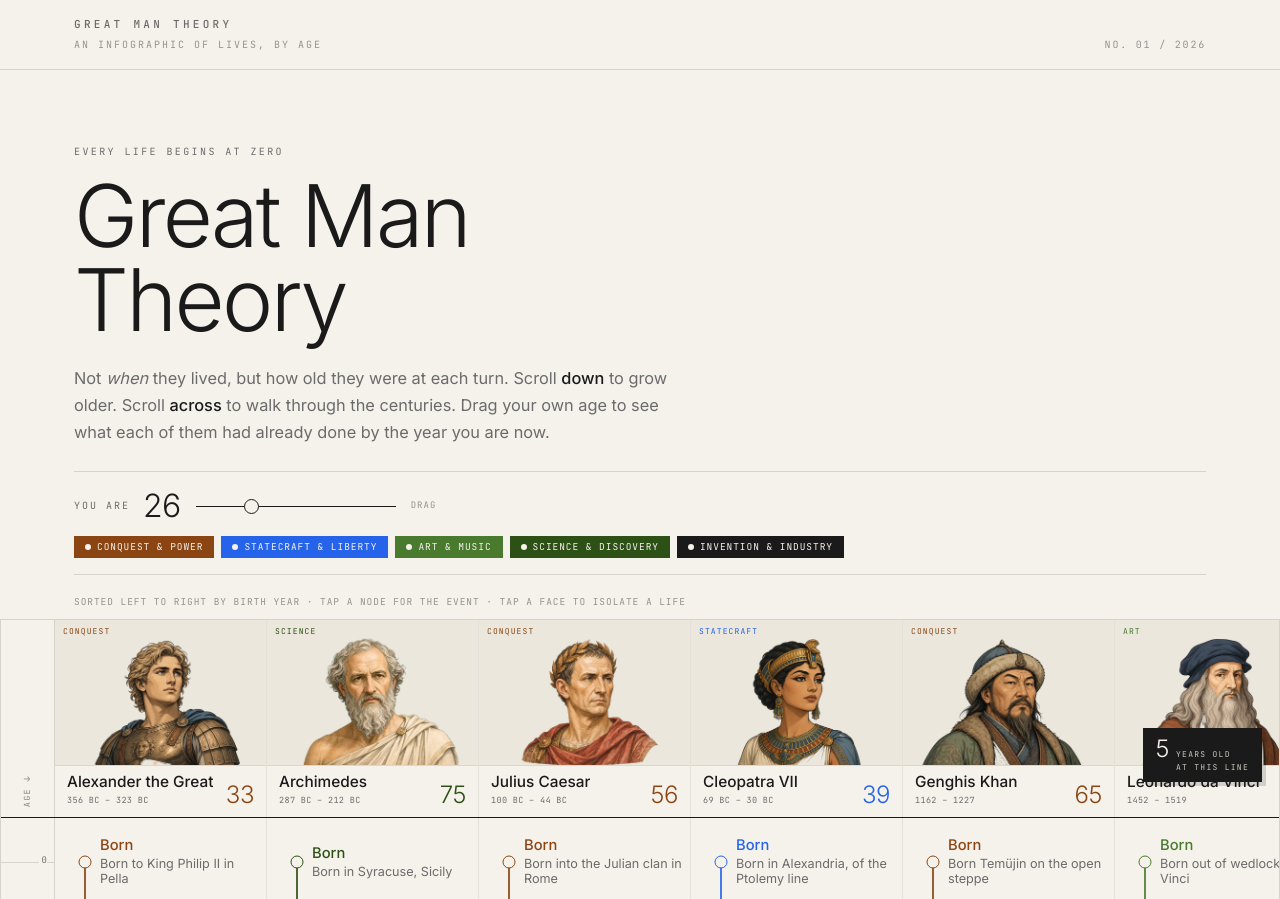
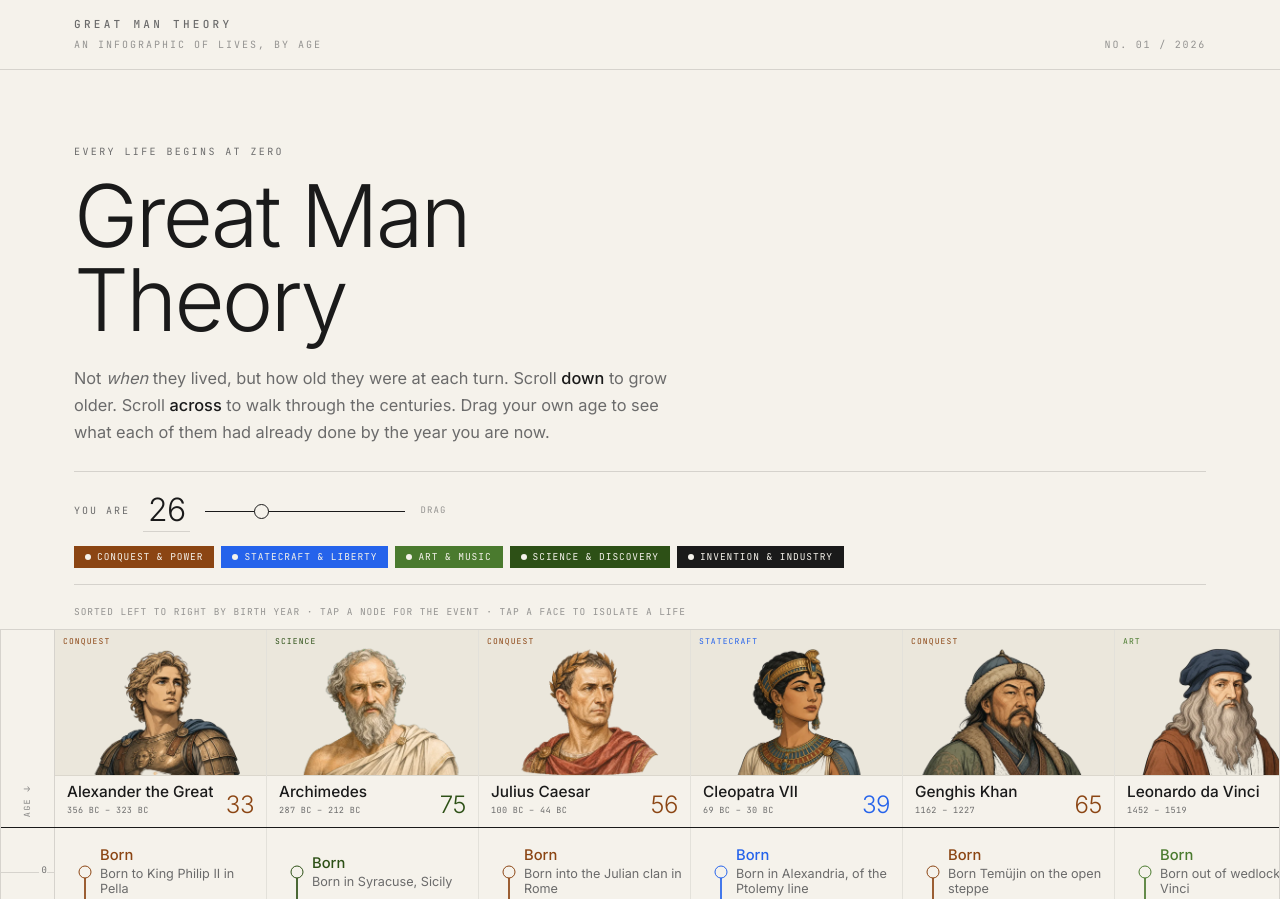
Before and after one commit to djmango/great-man-theory, a website: page index.html in a window 1280 px wide. Shown: the top 899 px of the page. Drawn offline with Linux system fonts and the light colour scheme; animation ran at ten frames a second.

Commit message:
Add dark mode and new timeline figures
Add system-theme dark mode, editable age input, Warner Brothers and Alexander Hamilton entries, and refreshed portraits while removing fallback initials behind images.

```diff
--- a/app.js
+++ b/app.js
@@ -265,6 +265,21 @@ var P = [
     { a: 64, y: "1800", t: "Retires wealthy as his patents expire" },
     { a: 83, y: "1819", t: "Dies near Birmingham; the watt is later named for him", death: 1 }
   ] },
+  { n: "Alexander Hamilton", s: "Alexander Hamilton", slug: "hamilton", d: "state", b: 1755, x: 1804, place: "Nevis & New York, USA", wiki: "https://en.wikipedia.org/wiki/Alexander_Hamilton", ev: [
+    { a: 0, y: "c.1755", t: "Born out of wedlock in the Caribbean" },
+    { a: 10, y: "1765", t: "His father leaves the family; hardship shapes his ambition" },
+    { a: 12, y: "1767", t: "His mother dies, leaving him an orphan" },
+    { a: 17, y: "1772", t: "Writes a hurricane account that helps send him to America", big: 1 },
+    { a: 18, y: "1773", t: "Enrolls at King's College in New York" },
+    { a: 20, y: "1775", t: "Writes revolutionary pamphlets and joins a militia company" },
+    { a: 22, y: "1777", t: "Becomes George Washington's aide-de-camp", big: 1 },
+    { a: 26, y: "1781", t: "Leads a charge at Yorktown as the war is won", big: 1 },
+    { a: 32, y: "1787", t: "Argues for a stronger union at the Constitutional Convention" },
+    { a: 33, y: "1788", t: "Helps write The Federalist Papers", big: 1 },
+    { a: 34, y: "1789", t: "Becomes the first US secretary of the treasury", big: 1 },
+    { a: 36, y: "1791", t: "Creates the First Bank of the United States" },
+    { a: 49, y: "1804", t: "Killed in a duel with Aaron Burr", death: 1 }
+  ] },
   { n: "Michael Faraday", s: "Michael Faraday", slug: "faraday", d: "science", b: 1791, x: 1867, place: "London, England", wiki: "https://en.wikipedia.org/wiki/Michael_Faraday", ev: [
     { a: 0, y: "1791", t: "Born poor in south London" },
     { a: 13, y: "1804", t: "Works as a newspaper delivery boy to help the family" },
@@ -415,6 +430,20 @@ var P = [
     { a: 38, y: "1912", t: "His wireless helps save Titanic survivors" },
     { a: 49, y: "1923", t: "Pioneers shortwave and beam radio" },
     { a: 63, y: "1937", t: "Dies in Rome; stations fall silent", death: 1 }
+  ] },
+  { n: "Warner Brothers", s: "Warner Brothers", slug: "warner-brothers", d: "art", b: 1881, x: 1978, place: "Youngstown & Hollywood, USA", wiki: "https://en.wikipedia.org/wiki/Warner_Bros.", ev: [
+    { a: 0, y: "1881", t: "Harry Warner is born in Poland; Albert, Sam, and Jack follow later" },
+    { a: 11, y: "1892", t: "Jack, the youngest brother, is born in Ontario" },
+    { a: 22, y: "1903", t: "The brothers buy a projector and begin showing films" },
+    { a: 23, y: "1904", t: "Open an early nickelodeon in Pennsylvania" },
+    { a: 42, y: "1923", t: "Found Warner Bros. Pictures in Hollywood", big: 1 },
+    { a: 45, y: "1926", t: "Invest in Vitaphone sound-on-disc technology" },
+    { a: 46, y: "1927", t: "The Jazz Singer makes talking pictures impossible to ignore", big: 1 },
+    { a: 46, y: "1927", t: "Sam Warner dies just before the sound breakthrough" },
+    { a: 59, y: "1940", t: "The studio helps define animated shorts with Bugs Bunny" },
+    { a: 67, y: "1948", t: "The Paramount decision breaks the old studio system" },
+    { a: 85, y: "1966", t: "Jack Warner sells his controlling stake in the studio" },
+    { a: 97, y: "1978", t: "Jack Warner dies, the last of the founding brothers", death: 1 }
   ] },
   { n: "Wright Brothers", s: "Wright Brothers", slug: "wright", d: "invent", b: 1867, x: 1912, place: "Dayton, Ohio", wiki: "https://en.wikipedia.org/wiki/Wright_brothers", ev: [
     { a: 0, y: "1867", t: "Wilbur is born in Indiana; Orville follows in 1871" },
@@ -731,14 +760,12 @@ function build() {
   }
   data.forEach((p, idx) => {
     const dm = DOMAINS[p.d], fa = finalAge(p), living = p.x == null;
-    const initials = p.s.replace(/[^A-Za-z ]/g, "").split(" ").filter(Boolean).slice(0, 2).map((w) => w[0]).join("");
     const ph = document.createElement("div");
     ph.className = "phead";
     ph.style.setProperty("--clr", `var(${dm.v})`);
     ph.dataset.i = String(idx);
     ph.innerHTML = `
       <div class="pf">
-        <span class="mono">${initials}</span>
         <img src="images/portraits/${p.slug}.webp" alt="${esc(p.s)}" loading="lazy"
              onload="this.style.opacity=1" onerror="this.remove()">
         <span class="tag">${esc(dm.label.split(" ")[0])}</span>
@@ -846,13 +873,17 @@ function toggleSelect(idx) {
   head.querySelectorAll(".phead").forEach((e) => e.classList.toggle("sel", Number(e.dataset.i) === idx));
   cols.querySelectorAll(".col").forEach((e) => e.classList.toggle("sel", Number(e.dataset.i) === idx));
 }
+function clampAge(value) {
+  return Math.max(0, Math.min(AMAX, Math.round(value)));
+}
 function positionYou(age) {
-  const yl = byId("youline"), yt = byId("youtag");
-  const y = TOP + age * PPY;
+  const next = clampAge(Number.isFinite(age) ? age : 0), yl = byId("youline"), yt = byId("youtag");
+  const y = TOP + next * PPY;
   yl.style.top = y + "px";
   yt.style.top = y + "px";
-  byId("youAge").textContent = String(age);
-  byId("youtagN").textContent = String(age);
+  byId("youAge").value = String(next);
+  byId("youSlider").value = String(next);
+  byId("youtagN").textContent = String(next);
 }
 function applyFilter() {
   data.forEach((p, idx) => {
@@ -933,8 +964,6 @@ function hideTip() {
 tip.addEventListener("mouseenter", cancelHide);
 tip.addEventListener("mouseleave", hideTip);
 var scrollEl = byId("scroll");
-var agecursor = byId("agecursor");
-var acN = byId("acN");
 var footerEl = document.querySelector("footer");
 var ticking = false;
 function onBoardScroll() {
@@ -943,16 +972,9 @@ function onBoardScroll() {
     return;
   ticking = true;
   requestAnimationFrame(() => {
-    const headH = parseFloat(getComputedStyle(document.documentElement).getPropertyValue("--headH")) || 198;
-    const age = Math.round((scrollEl.scrollTop + headH - TOP) / PPY);
     const max = scrollEl.scrollHeight - scrollEl.clientHeight;
     const atBottom = max > 40 && max - scrollEl.scrollTop < 64;
     footerEl?.classList.toggle("show", atBottom);
-    if (!atBottom && age >= 0 && age <= AMAX) {
-      acN.textContent = String(age);
-      agecursor.style.display = "flex";
-    } else
-      agecursor.style.display = "none";
     ticking = false;
   });
 }
@@ -974,6 +996,13 @@ function rebuild() {
   }
 }
 byId("youSlider").addEventListener("input", (e) => positionYou(+e.currentTarget.value));
+byId("youAge").addEventListener("input", (e) => {
+  const raw = e.currentTarget.value;
+  if (raw === "")
+    return;
+  positionYou(+raw);
+});
+byId("youAge").addEventListener("blur", (e) => positionYou(+e.currentTarget.value));
 window.addEventListener("resize", () => {
   const o = PPY;
   readVars();
--- a/index.html
+++ b/index.html
@@ -5,7 +5,8 @@
 <meta name="viewport" content="width=device-width, initial-scale=1.0, maximum-scale=5.0">
 <title>Great Man Theory</title>
 <meta name="description" content="History's great lives, every one starting at zero. Scroll down to grow older, across to walk the centuries, and see what each of them had done by your age.">
-<meta name="theme-color" content="#f5f2eb">
+<meta name="theme-color" content="#f5f2eb" media="(prefers-color-scheme: light)">
+<meta name="theme-color" content="#14130f" media="(prefers-color-scheme: dark)">
 <meta property="og:title" content="Great Man Theory">
 <meta property="og:description" content="An infographic of history's great lives, measured by age.">
 <meta property="og:type" content="website">
@@ -15,11 +16,13 @@
 <link href="https://fonts.googleapis.com/css2?family=Inter:wght@300;400;500;600&family=JetBrains+Mono:wght@400;500&display=swap" rel="stylesheet">
 <style>
   :root{
+    color-scheme:light dark;
     /* palette: matched to the Plant Care Guide */
     --paper:#f5f2eb; --paper-dark:#ebe7dc;
     --ink:#1a1a1a; --ink-light:#6b6b6b;
     --botanical:#2d5016; --botanical-light:#4a7a2e; --terra:#8b4513; --water:#2563eb;
     --line:rgba(26,26,26,.14); --line-soft:rgba(26,26,26,.08);
+    --shadow:rgba(26,26,26,.12); --shadow-strong:rgba(26,26,26,.16); --youline:rgba(26,26,26,.7);
 
     /* domains drawn only from the plant palette */
     --d-power:var(--terra); --d-state:var(--water); --d-science:var(--botanical); --d-art:var(--botanical-light); --d-invent:var(--ink);
@@ -27,6 +30,15 @@
     --axisW:54px; --colW:212px; --ppy:30px; --headH:198px; --topInset:44px; --pad:24px;
     --sans:"Inter",system-ui,sans-serif;
     --mono:"JetBrains Mono",ui-monospace,monospace;
+  }
+  @media (prefers-color-scheme:dark){
+    :root{
+      --paper:#14130f; --paper-dark:#1f1c16;
+      --ink:#f2eadc; --ink-light:#b8afa1;
+      --botanical:#8bbf62; --botanical-light:#a4c978; --terra:#d18a4b; --water:#8bb6ff;
+      --line:rgba(242,234,220,.18); --line-soft:rgba(242,234,220,.09);
+      --shadow:rgba(0,0,0,.35); --shadow-strong:rgba(0,0,0,.45); --youline:rgba(242,234,220,.72);
+    }
   }
   *{ box-sizing:border-box; }
   html{ overflow-x:hidden; }
@@ -58,7 +70,10 @@
   .ctl{ display:flex; flex-wrap:wrap; align-items:center; gap:14px 26px; padding:18px 0 16px; border-top:1px solid var(--line); border-bottom:1px solid var(--line); }
   .youbox{ display:flex; align-items:center; gap:13px; }
   .youbox .lab{ font-family:var(--mono); font-size:10px; letter-spacing:.2em; text-transform:uppercase; color:var(--ink-light); }
-  .youbox .age{ font-weight:300; font-size:2rem; line-height:1; min-width:1.6ch; text-align:center; letter-spacing:-.02em; }
+  .youbox .age{ width:2.4ch; padding:0 0 2px; border:0; border-bottom:1px solid var(--line); border-radius:0; background:transparent; color:var(--ink); font:inherit; font-weight:300; font-size:2rem; line-height:1; text-align:center; letter-spacing:-.02em; }
+  .youbox .age:focus{ outline:1px solid var(--ink); outline-offset:3px; }
+  .youbox .age::-webkit-outer-spin-button,.youbox .age::-webkit-inner-spin-button{ -webkit-appearance:none; margin:0; }
+  .youbox .age[type=number]{ appearance:textfield; -moz-appearance:textfield; }
   .youbox input[type=range]{ -webkit-appearance:none; appearance:none; width:200px; height:1px; background:var(--ink); outline:none; cursor:pointer; }
   .youbox input[type=range]::-webkit-slider-thumb{ -webkit-appearance:none; appearance:none; width:15px; height:15px; border-radius:50%; background:var(--paper); border:1.5px solid var(--ink); cursor:pointer; }
   .youbox input[type=range]::-moz-range-thumb{ width:15px; height:15px; border-radius:50%; background:var(--paper); border:1.5px solid var(--ink); cursor:pointer; }
@@ -91,7 +106,6 @@
   .pf{ position:relative; flex:1 1 auto; min-height:0; background:var(--paper-dark); overflow:hidden; border-bottom:1px solid var(--line-soft); }
   .pf img{ position:absolute; inset:0; width:100%; height:100%; object-fit:contain; object-position:bottom center; padding:6px 10px 0; transition:transform .5s ease; }
   .phead:hover .pf img{ transform:scale(1.04); }
-  .pf .mono{ position:absolute; inset:0; display:flex; align-items:center; justify-content:center; font-weight:300; font-size:2.4rem; color:var(--clr); letter-spacing:-.02em; }
   .pf .tag{ position:absolute; left:0; top:0; padding:5px 8px; font-family:var(--mono); font-size:8px; letter-spacing:.14em; text-transform:uppercase; color:var(--clr); }
   .pfoot{ padding:8px 12px 10px; display:flex; align-items:flex-end; gap:8px; }
   .pfoot .txt{ min-width:0; }
@@ -135,18 +149,13 @@
   .ev.major .card .t{ -webkit-line-clamp:3; color:var(--ink); }
 
   /* YOU line */
-  .youline{ position:absolute; left:var(--axisW); right:0; z-index:1; border-top:1.5px dashed rgba(26,26,26,.7); pointer-events:none; }
+  .youline{ position:absolute; left:var(--axisW); right:0; z-index:1; border-top:1.5px dashed var(--youline); pointer-events:none; }
   .youtag{ position:absolute; left:0; z-index:25; display:inline-flex; width:var(--axisW); min-height:31px; flex-direction:column; align-items:center; justify-content:center; gap:1px; transform:translateY(-50%); background:var(--ink); color:var(--paper); font-family:var(--mono); font-size:7px; line-height:1; letter-spacing:.14em; text-transform:uppercase; white-space:nowrap; pointer-events:none; }
   .youtag b{ font-family:var(--sans); font-weight:500; font-size:.92rem; letter-spacing:0; text-transform:none; }
   .youtag i{ font-style:normal; opacity:.72; }
 
-  /* live age cursor */
-  .agecursor{ position:fixed; right:18px; bottom:18px; z-index:60; background:var(--ink); color:var(--paper); padding:9px 13px; display:none; align-items:baseline; gap:7px; box-shadow:4px 4px 0 rgba(26,26,26,.16); }
-  .agecursor .n{ font-weight:300; font-size:1.5rem; line-height:1; letter-spacing:-.02em; }
-  .agecursor .l{ font-family:var(--mono); font-size:8px; letter-spacing:.16em; text-transform:uppercase; opacity:.8; }
-
   /* tooltip */
-  #tip{ position:fixed; z-index:90; display:none; max-width:min(300px,86vw); background:var(--paper); border:1px solid var(--ink); box-shadow:6px 6px 0 rgba(26,26,26,.12); padding:13px 15px; }
+  #tip{ position:fixed; z-index:90; display:none; max-width:min(300px,86vw); background:var(--paper); border:1px solid var(--ink); box-shadow:6px 6px 0 var(--shadow); padding:13px 15px; }
   #tip .tn{ font-weight:600; font-size:1.04rem; line-height:1.05; }
   #tip .ts{ font-family:var(--mono); font-size:8.5px; letter-spacing:.12em; text-transform:uppercase; color:var(--ink-light); margin:5px 0 10px; }
   #tip .tr{ display:flex; align-items:baseline; gap:11px; }
@@ -205,7 +214,7 @@
   <div class="ctl">
     <div class="youbox">
       <span class="lab">You are</span>
-      <span class="age" id="youAge">26</span>
+      <input class="age" id="youAge" type="number" min="0" max="100" value="26" inputmode="numeric" pattern="[0-9]*" aria-label="Your age">
       <input type="range" id="youSlider" min="0" max="100" value="26" aria-label="Your age">
       <small>drag</small>
     </div>
@@ -226,7 +235,6 @@
   </div>
 </div>
 
-<div class="agecursor" id="agecursor"><span class="n" id="acN">0</span><span class="l">years old<br>at this line</span></div>
 <div id="tip"></div>
 
 <footer>
```
Also changed, not shown: src/app.ts (+40 -10 lines), images/portraits/altman.webp, images/portraits/bezos.webp, images/portraits/gates.webp, images/portraits/hamilton.webp (added), images/portraits/huang.webp, images/portraits/musk.webp, images/portraits/page.webp, images/portraits/warner-brothers.webp (added), images/portraits/wright.webp, images/portraits/zuckerberg.webp.
